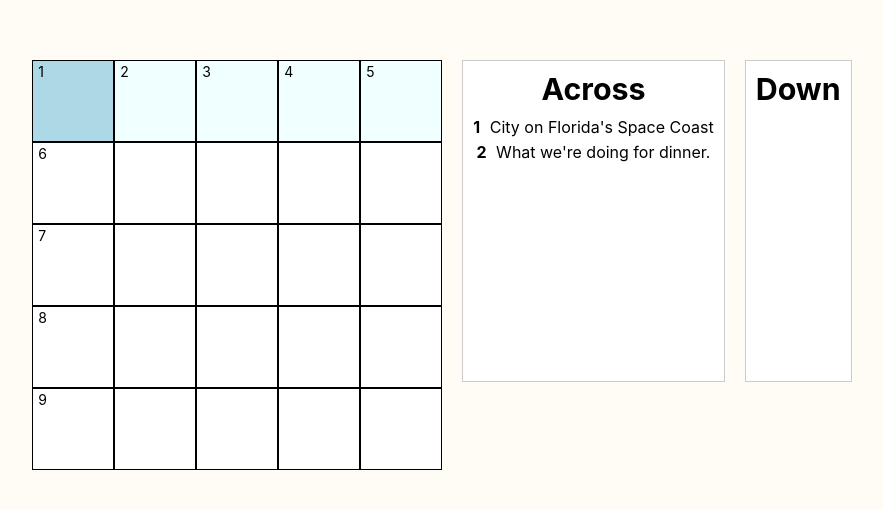
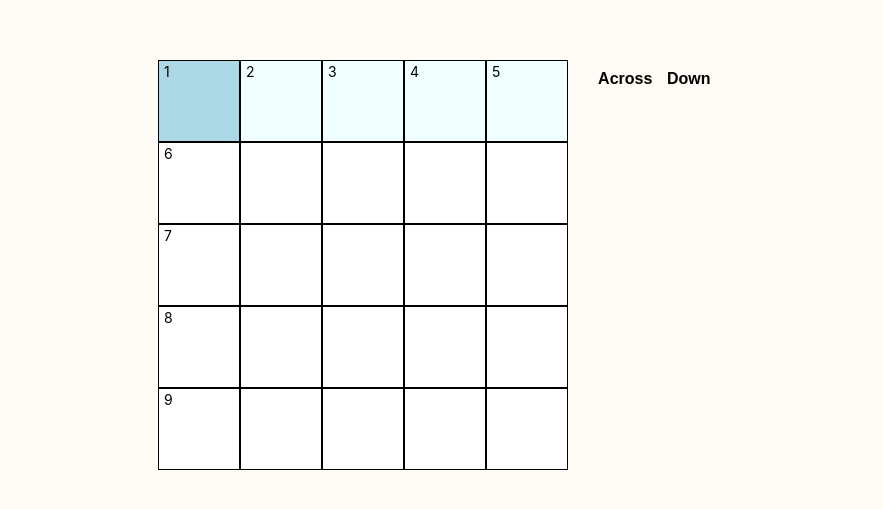
Before and after one commit to noahmoss/noahmoss.github.io, a React (Create React App) app: page / in a window 1280 px wide. Shown: the part 135-644 px from the top of the page, without its empty margins (198-1081 px from the left). Built offline with nearby package versions, Linux system fonts and the light colour scheme.

Commit message:
url encoding

```diff
--- a/src/App.css
+++ b/src/App.css
@@ -1,19 +1,5 @@
 .App {
-  text-align: center;
-}
-
-.App-logo {
-  height: 40vmin;
-  pointer-events: none;
-}
-
-@media (prefers-reduced-motion: no-preference) {
-  .App-logo {
-    animation: App-logo-spin infinite 20s linear;
-  }
-}
-
-.App-header {
+  text-align: left;
   background-color: #FFFCF5;
   color: #333333;
   min-height: 100vh;
@@ -21,19 +7,5 @@
   flex-direction: column;
   align-items: center;
   justify-content: center;
-  font-size: calc(10px + 2vmin);
-  color: white;
+  color: black;
 }
-
-.App-link {
-  color: #61dafb;
-}
-
-@keyframes App-logo-spin {
-  from {
-    transform: rotate(0deg);
-  }
-  to {
-    transform: rotate(360deg);
-  }
-}
--- a/src/App.tsx
+++ b/src/App.tsx
@@ -6,10 +6,7 @@ import CrosswordGrid from './components/CrosswordGrid';
 function App() {
     return (
         <div className="App">
-            <header className="App-header">
-                {/* Other components or content */}
-                <CrosswordGrid width={5} height={5} />
-            </header>
+            <CrosswordGrid width={5} height={5} />
         </div>
     );
 }
--- a/src/components/CrosswordGrid.css
+++ b/src/components/CrosswordGrid.css
@@ -8,7 +8,7 @@
   align-items: flex-start;
   padding: 20px;
   gap: 20px;
-  max-width: 1200px; /* Adjust based on your content width */
+  max-width: 1400px; /* Adjust based on your content width */
   margin: auto;
   user-select: none;
 }
@@ -66,37 +66,51 @@
 }
 
 .clues-panel {
-  flex: 1 1 300px;
   display: flex;
-  flex-direction: column;
-  gap: 10px;
+  justify-content: space-between; /* Ensures the panels are evenly spaced */
   font-family: Arial, sans-serif; /* Ensures a clean, readable font is used */
 }
 
 .clues-across, .clues-down {
-  background-color: white;
-  border: 1px solid #ccc;
+  flex: 0 1 50%; /* Each clue panel will take up 50% of the clues-panel width */
+  /* background-color: white; */
+  /* border: 1px solid #ccc; */
   padding: 10px;
   overflow-y: auto;
   height: 300px;
 }
 
-.clues-across h3, .clues-down h3 {
-  margin: 0 0 10px 0; /* Provides a little space below the headers */
+.clues-header {
+  font-weight: bold;
+  padding-bottom: 10px;
+  margin-bottom: 20px; /* Adds space below the header */
 }
 
 .clues-across ul, .clues-down ul {
   list-style-type: none; /* Removes bullet points */
   padding: 0; /* Removes default padding */
-  margin: 0; /* Removes default margins */
+  margin-top: 10px;
 }
 
 .clues-across li, .clues-down li {
-  margin-bottom: 5px; /* Adds a small margin below each clue for spacing */
-  font-size: 16px; /* Sets a readable font size */
+  display: flex; /* Makes the list item a flex container */
+  align-items: baseline; /* Aligns items along their baseline */
+  padding: 5px;
+  font-size: 16px;
+}
+
+.active-clue {
+  background-color: lightblue; /* Changes the background when the cell is selected */
 }
 
 .clue-number {
-  font-weight: bold; /* Makes the number bold */
-  margin-right: 5px; /* Adds a space between the number and the clue text */
+  font-weight: bold;
+  margin-right: 10px; /* Increases space between the number and the text */
+  margin-left: 10px;
+  white-space: nowrap; /* Keeps the number from wrapping */
 }
+
+.clue-text {
+  text-align: left; /* Ensures text alignment is left */
+  flex-grow: 1; /* Allows the text to take up the rest of the line */
+}
--- a/src/components/CrosswordGrid.tsx
+++ b/src/components/CrosswordGrid.tsx
@@ -23,20 +23,120 @@ interface Cursor {
   direction: Direction;
 }
 
-const initialCells = (width: number, height: number) => {
-  let num = 1;
-  return Array.from({ length: height }, (_, rowIndex) => Array.from({ length: width }, (_, colIndex) => ({
-    filled: false,
-    number: (colIndex === 0 || rowIndex === 0) ? num++ : null,
-    letter: null,
-  })));
+interface Clues {
+  across: [number, string][];
+  down: [number, string][];
 }
+
+interface CrosswordData {
+  filledPositions: string;  // Compressed string of filled cell positions
+  clues: {
+    across: Array<[number, string]>;
+    down: Array<[number, string]>;
+  };
+}
+
+const clues1: Clues = {
+  across: [
+    [1, 'City on Florida\'s Space Coast'],
+    [5, 'What we\'re doing for dinner.'],
+    [6, 'What we\'re doing for dinner.'],
+    [7, 'What we\'re doing for dinner.'],
+    [8, 'What we\'re doing for dinner.'],
+  ],
+  down: [
+    [1, 'Answer to the first down clue'],
+    [2, 'Answer to the second down clue'],
+    [3, 'Answer to the second down clue'],
+    [4, 'Answer to the second down clue'],
+  ],
+};
+
+const encodeCrosswordData = (cells: Cell[][], clues: { across: Array<[number, string]>; down: Array<[number, string]> }): string => {
+  // Collecting filled positions
+  let filledPositions = [];
+  for (let row = 0; row < cells.length; row++) {
+    for (let col = 0; col < cells[row].length; col++) {
+      if (cells[row][col].filled) {
+        filledPositions.push(`${row}:${col}`);
+      }
+    }
+  }
+
+  // Creating the crossword data object
+  const data: CrosswordData = {
+    filledPositions: filledPositions.join(','),
+    clues: clues
+  };
+
+  // Encoding the data object to a Base64 string
+  const encodedData = btoa(JSON.stringify(data));
+  return encodedData;
+};
 
 const isStartOfWord = (cells: Cell[][], rowIndex: number, colIndex: number) => {
   return !cells[rowIndex][colIndex].filled &&
     ((colIndex === 0 || cells[rowIndex][colIndex - 1].filled) ||
      (rowIndex === 0 || cells[rowIndex - 1][colIndex].filled));
 }
+
+const updateCellsNumbering = (cells: Cell[][]) => {
+  let num = 1;
+  return cells.map((rowArray, rowIndex) =>
+                   rowArray.map((cell, colIndex) => {
+                     if (isStartOfWord(cells, rowIndex, colIndex)) {
+                       return { ...cell, number: num++ };
+                     }
+                     return { ...cell, number: null };
+                   })
+                  );
+}
+
+
+const initialCells = (width: number, height: number): Cell[][] => {
+  const queryParams = new URLSearchParams(window.location.search);
+  const encodedData = queryParams.get('cw');
+  const dataString = encodedData ? decodeURIComponent(atob(encodedData)) : null;
+  const crosswordData: CrosswordData = dataString ? JSON.parse(dataString) : null;
+  console.log(crosswordData)
+
+  let cells: Cell[][] = Array.from({ length: height }, (_, rowIndex) =>
+    Array.from({ length: width }, (_, colIndex) => ({
+      filled: false,
+      number: null,
+      letter: null,
+    }))
+  );
+
+  if (crosswordData && crosswordData.filledPositions) {
+    const filledPositions = crosswordData.filledPositions.split(',');
+    filledPositions.forEach(position => {
+      const [row, col] = position.split(':').map(Number);
+      if (row < height && col < width) {
+        cells[row][col].filled = true;
+      }
+    });
+  }
+
+  return updateCellsNumbering(cells);
+};
+
+const initialClues = (): { across: Array<[number, string]>; down: Array<[number, string]> } => {
+  const queryParams = new URLSearchParams(window.location.search);
+  const encodedData = queryParams.get('cw');
+  const dataString = encodedData ? decodeURIComponent(atob(encodedData)) : null;
+  const crosswordData: CrosswordData = dataString ? JSON.parse(dataString) : null;
+
+  if (crosswordData && crosswordData.clues) {
+    return crosswordData.clues;
+  }
+
+  // Return some default or empty clues if none are found in the URL
+  return {
+    across: [],
+    down: []
+  };
+};
 
 const findWordBoundaries = (cells: Cell[][], row: number, col: number, direction: Direction) => {
   let start = direction === Direction.Across ? col : row;
@@ -154,6 +254,7 @@ const startOfNextWord = (cells: Cell[][], cursor: Cursor, searchDir: 'forwards'
 const CrosswordGrid = ({ width, height }: CrosswordGridProps) => {
   const [cells, setCells] = useState<Cell[][]>(initialCells(width, height));
   const [cursor, setCursor] = useState<Cursor>({row: 0, col: 0, direction: Direction.Across});
+  const [clues] = useState<Clues>(initialClues());
 
   const getClassName = (cell: Cell, rowIndex: number, colIndex: number) => {
     const classes = ['grid-cell'];
@@ -177,18 +278,25 @@ const CrosswordGrid = ({ width, height }: CrosswordGridProps) => {
     return classes.join(' ');
   };
 
+  const getClueClassName = (clue: (string | number)[], direction: Direction) => {
+    const { row, col } = cursor || {};
+    const classes = ['clue-item'];
+
+    if (direction === cursor.direction) {
+      const { start } = findWordBoundaries(cells, row, col, cursor.direction);
+
+      // Check if the cursor's current word matches the clue number
+      if ((direction === Direction.Across && cursor.row === row && clue[0] === cells[row][start]?.number) ||
+          (direction === Direction.Down && cursor.col === col && clue[0] === cells[start][col]?.number)) {
+        classes.push('active-clue');
+      }
+    }
+
+  return classes.join(' ');
+};
+
   const updateNumbering = useCallback(() => {
-    setCells(prevCells => {
-      let num = 1;
-      return prevCells.map((rowArray, rowIndex) =>
-                           rowArray.map((cell, colIndex) => {
-                             if (isStartOfWord(prevCells, rowIndex, colIndex)) {
-                               return { ...cell, number: num++ };
-                             }
-                             return { ...cell, number: null };
-                           })
-                          );
-    });
+    setCells(updateCellsNumbering);
   }, []);
 
   const handleCellClick = useCallback((event: React.MouseEvent<HTMLDivElement>, row: number, col: number) => {
@@ -246,7 +354,6 @@ const CrosswordGrid = ({ width, height }: CrosswordGridProps) => {
     }
 
     if (event.code === 'Tab') {
-      console.log('Tab');
       event.preventDefault();
       setCursor(prevCursor => {
         return startOfNextWord(cells, prevCursor, event.shiftKey ? "backwards" : "forwards");
@@ -354,6 +461,7 @@ const CrosswordGrid = ({ width, height }: CrosswordGridProps) => {
     }
   }, [cells, cursor, incrementCursor]);
 
+  console.log(encodeCrosswordData(cells, clues1));
   return (
     <div className="crossword-container">
       <div className="grid">
@@ -375,15 +483,29 @@ const CrosswordGrid = ({ width, height }: CrosswordGridProps) => {
         ))}
       </div>
 
-      <div className="clues-across">
-        <h3>Across</h3>
-        <ul>
-          <li><span className="clue-number">1</span> City on Florida's Space Coast</li>
-          <li><span className="clue-number">2</span> What we're doing for dinner.</li>
-        </ul>
-      </div>
-      <div className="clues-down">
-        <h3>Down</h3>
+      <div className="clues-panel">
+        <div className="clues-across">
+          <span className="clues-header">Across</span>
+          <ul>
+            {clues.across.map(clue => (
+              <li className={getClueClassName(clue, Direction.Across)} key={`across-${clue[0]}`}>
+                <span className="clue-number">{clue[0]}</span>
+                <span className="clue-text">{clue[1]}</span>
+              </li>
+            ))}
+          </ul>
+        </div>
+        <div className="clues-down">
+          <span className="clues-header">Down</span>
+          <ul>
+            {clues.down.map(clue => (
+              <li className={getClueClassName(clue, Direction.Down)} key={`across-${clue[0]}`}>
+                <span className="clue-number">{clue[0]}</span>
+                <span className="clue-text">{clue[1]}</span>
+              </li>
+            ))}
+          </ul>
+        </div>
       </div>
     </div>
   );
```
